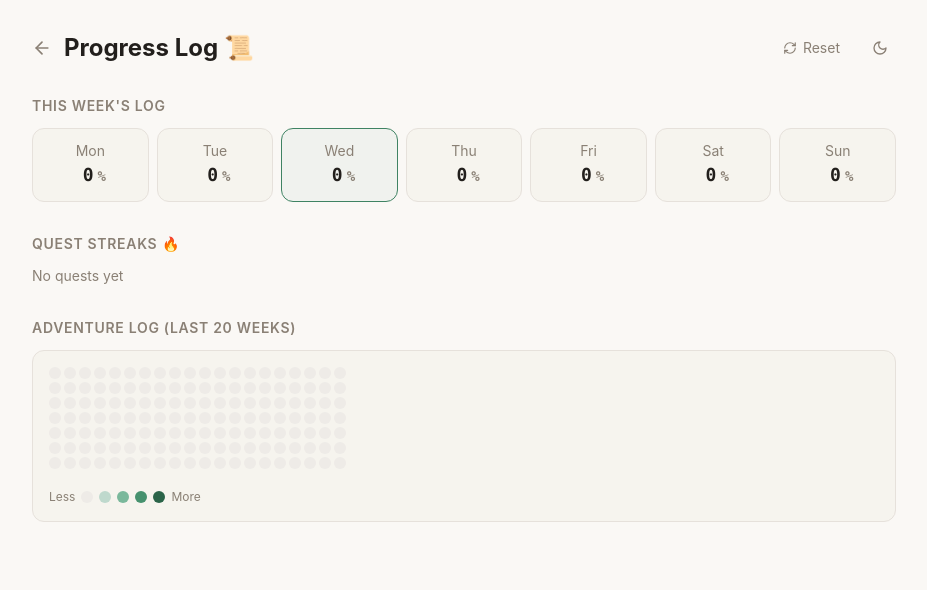
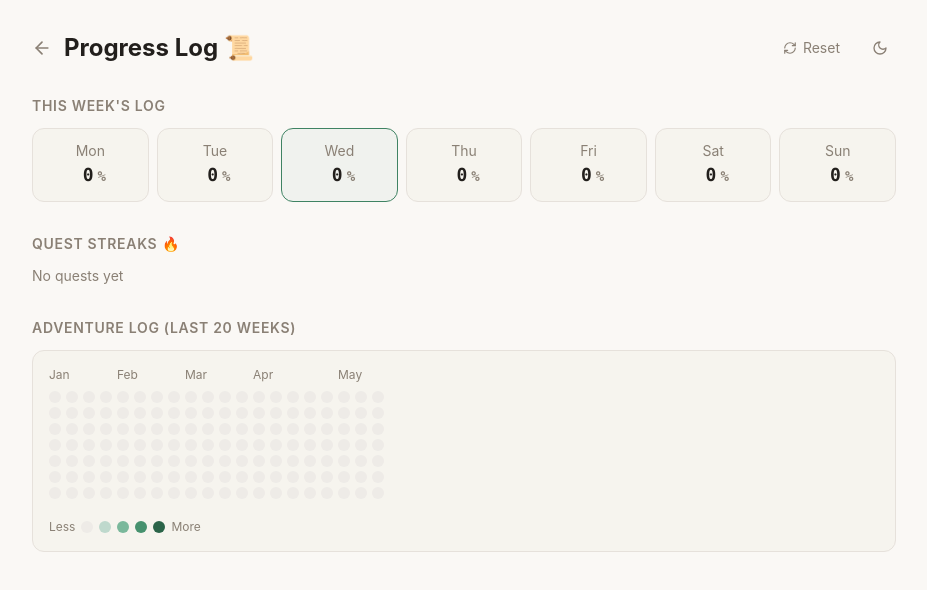
Before and after one commit to akumasan-07/habitquest, a React (Vite) app in the folder frontend/: page /progress in a window 1280 px wide. Shown: the top 590 px of the page, without its empty margins (176-1103 px from the left). Built offline with nearby package versions, Linux system fonts and the light colour scheme.

Commit message:
Improve progress heatmap and quest tracking

```diff
--- a/frontend/src/components/QuestHeatmap.jsx
+++ b/frontend/src/components/QuestHeatmap.jsx
@@ -12,6 +12,7 @@ const getLevel = (count, total) => {
 };
 
 const QuestHeatmap = ({ data }) => {
+  const WEEK_WIDTH = 17;
   const [tooltip, setTooltip] = useState(null);
 
   const weeks = [];
@@ -19,11 +20,47 @@ const QuestHeatmap = ({ data }) => {
     weeks.push(data.slice(i, i + 7));
   }
 
+  const monthLabels = [];
+  let lastMonth = null;
+  weeks.forEach((week, index) => {
+    const firstNewMonthDay = week.find((day) => {
+      const currentMonth = format(new Date(day.date), "MMM");
+
+      if (currentMonth !== lastMonth) {
+        lastMonth = currentMonth;
+        return true;
+      }
+      return false;
+    });
+
+    if (firstNewMonthDay) {
+      monthLabels.push({
+        month: format(new Date(firstNewMonthDay.date), "MMM"),
+        index,
+      });
+    }
+  });
+
   return (
     <div className="relative">
-      <div className="flex gap-[3px] overflow-x-auto pb-2">
+      <div className="overflow-x-auto pb-2">
+        <div className="relative h-4 mb-2 text-xs text-muted-foreground">
+          {monthLabels.map((label) => (
+            <span
+              key={label.month + label.index}
+              className="absolute"
+              style={{
+                left: `${label.index * WEEK_WIDTH}px`,
+              }}
+            >
+              {label.month}
+            </span>
+          ))}
+        </div>
+
+        <div className="flex gap-[5px]">
         {weeks.map((week, wi) => (
-          <div key={wi} className="flex flex-col gap-[3px]">
+          <div key={wi} className="flex flex-col gap-[4px]">
             {week.map((day) => (
               <div
                 key={day.date}
@@ -44,6 +81,7 @@ const QuestHeatmap = ({ data }) => {
             ))}
           </div>
         ))}
+        </div>
       </div>
       {tooltip && (
         <div
--- a/frontend/src/lib/questAnalytics.js
+++ b/frontend/src/lib/questAnalytics.js
@@ -83,4 +83,4 @@ export const getHeatmapData = (logs, quests, days = 140) => {
   return data;
 };
 
-export const generateId = () => Math.random().toString(36).substring(2, 10);
+export const generateId = () => crypto.randomUUID();
--- a/frontend/src/pages/Progress.jsx
+++ b/frontend/src/pages/Progress.jsx
@@ -87,7 +87,12 @@ const Progress = () => {
                 const rate = getCompletionRate(quest.id, logs, quests);
                 return (
                   <div key={quest.id} className="p-4 rounded-lg bg-card border border-border">
-                    <p className="font-medium text-sm mb-2">{quest.title}</p>
+                    <div className="flex justify-between items-center mb-2">
+                      <p className="font-medium text-sm">{quest.title}</p>
+                      <p className="text-xs text-muted-foreground">
+                        Started: {quest.createdAt}
+                      </p>
+                    </div>
                     <div className="flex gap-4 text-xs">
                       <div className="flex items-center gap-1.5 text-muted-foreground">
                         <svg className="h-3.5 w-3.5 text-accent" viewBox="0 0 24 24" fill="none" stroke="currentColor" strokeWidth="2"><path d="M8.5 14.5A2.5 2.5 0 0 0 11 12c0-1.38-.5-2-1-3-1.072-2.143-.224-4.054 2-6 .5 2.5 2 4.9 4 6.5 2 1.6 3 3.5 3 5.5a7 7 0 1 1-14 0c0-1.153.433-2.294 1-3a2.5 2.5 0 0 0 2.5 2.5z" /></svg>
```
